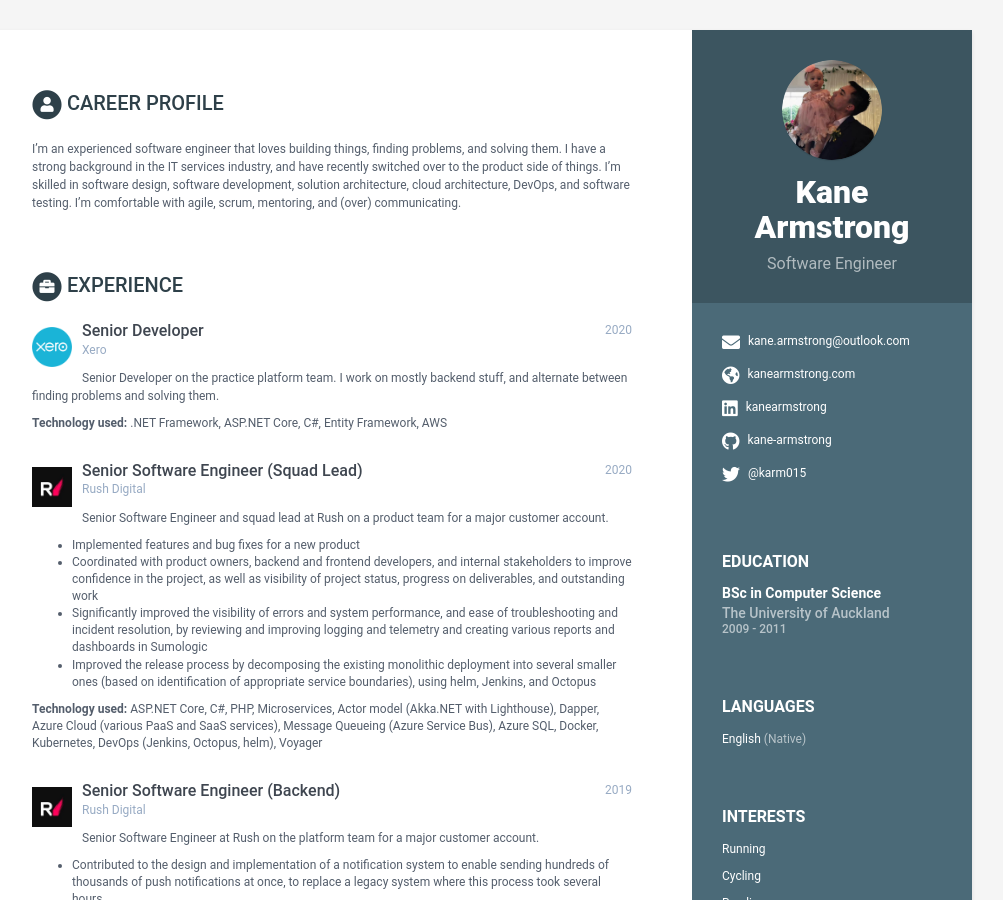
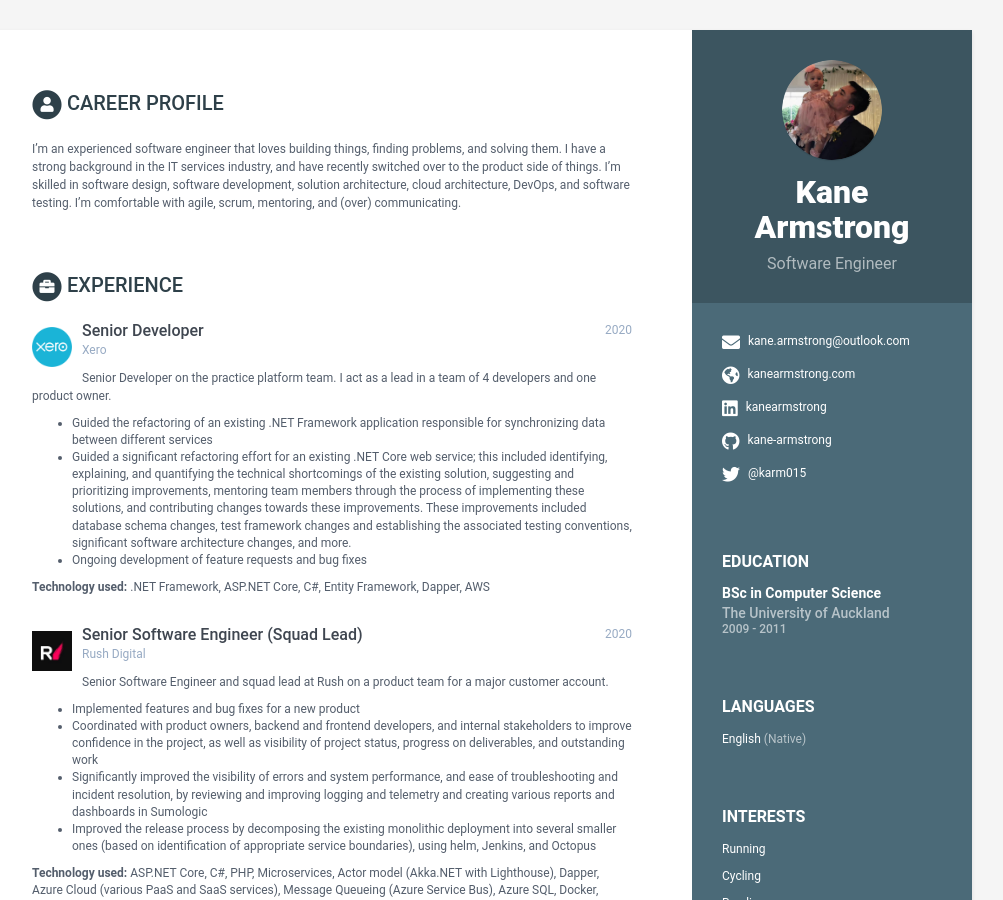
Before and after one commit to kane-armstrong/bananas, a Jekyll site: the page built from index.html, in a window 1280 px wide and 900 px high. Shown: the whole window, without its empty margins (168-1171 px from the left). Built offline with Jekyll 4.4.1, drawn with Linux system fonts in a browser that asks for light colours.

Commit message:
Expand on Xero experience

```diff
--- a/_data/data.yml
+++ b/_data/data.yml
@@ -51,13 +51,23 @@ experiences:
       company: Xero
       logo: xero-logo.png
       details: |
-        Senior Developer on the practice platform team. I work on mostly backend stuff, and alternate between
-        finding problems and solving them.
+        Senior Developer on the practice platform team. I act as a lead in a team of 4 developers and one
+        product owner.
+        - Guided the refactoring of an existing .NET Framework application responsible for synchronizing
+        data between different services
+        - Guided a significant refactoring effort for an existing .NET Core web service; this included
+        identifying, explaining, and quantifying the technical shortcomings of the existing solution,
+        suggesting and prioritizing improvements, mentoring team members through the process of implementing
+        these solutions, and contributing changes towards these improvements. These improvements included
+        database schema changes, test framework changes and establishing the associated testing conventions,
+        significant software architecture changes, and more.
+        - Ongoing development of feature requests and bug fixes
       technology: |
         .NET Framework,
         ASP.NET Core,
         C#,
         Entity Framework,
+        Dapper,
         AWS
     - role: Senior Software Engineer (Squad Lead)
       time: 2020
```
